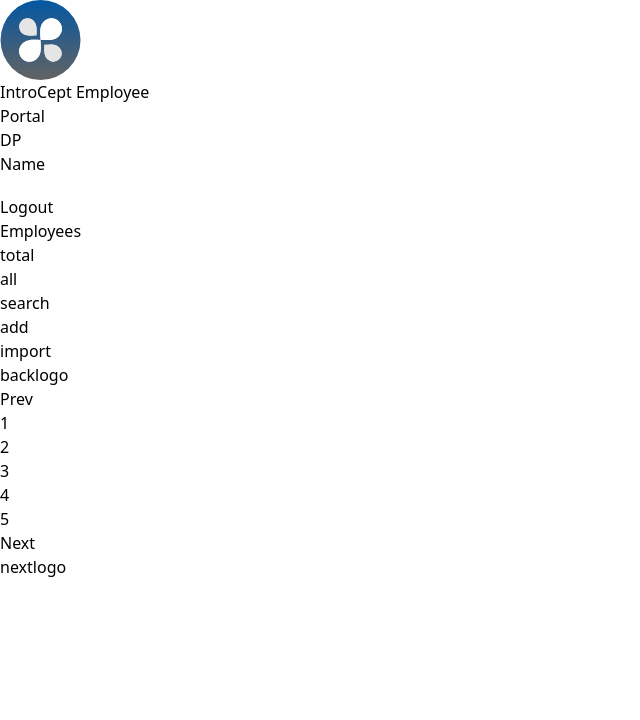
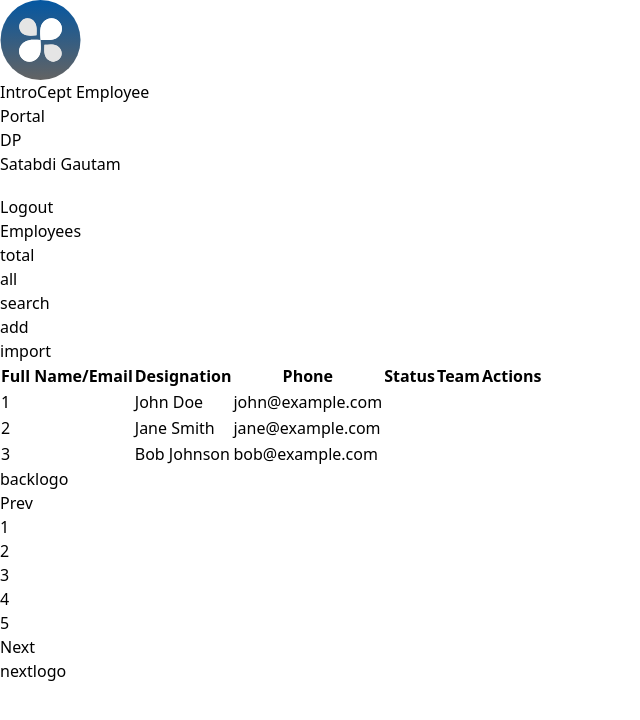
Before and after one commit to satabdiglobalyhub/EmployeeManagementSystem, a Vue app: page /employeelist in a window 1280 px wide. Shown: the top 720 px of the page, without its empty margins (0-640 px from the left). Built offline with nearby package versions, Linux system fonts and the light colour scheme.

Commit message:
WOP:employeelistingpage

```diff
--- a/src/components/CompanyHeaderLogo.vue
+++ b/src/components/CompanyHeaderLogo.vue
@@ -1,5 +1,5 @@
 <template>
-  <header class="flex flex-col justify-center items-center border-b-2">
+  <header class="flex flex-col justify-center items-center">
     <img src="../assets/companyLogo.svg" alt="CompanyLogo" />
     <div class="my-2 font-semibold flex flex-col items-center">
       <div>IntroCept Employee</div>
--- /dev/null
+++ b/src/components/EmployeeTable.vue
@@ -0,0 +1,32 @@
+<template>
+  <table>
+    <thead>
+      <tr>
+        <th>Full Name/Email</th>
+        <th>Designation</th>
+        <th>Phone</th>
+        <th>Status</th>
+        <th>Team</th>
+        <th>Actions</th>
+      </tr>
+    </thead>
+    <tbody>
+      <tr v-for="user in data" :key="user.id">
+        <td>{{ user.id }}</td>
+        <td>{{ user.name }}</td>
+        <td>{{ user.email }}</td>
+      </tr>
+    </tbody>
+  </table>
+</template>
+
+<script>
+export default {
+  props: {
+    data: {
+      type: Array,
+      default: [],
+    },
+  },
+};
+</script>
--- a/src/form/ResetPasswordForm.vue
+++ b/src/form/ResetPasswordForm.vue
@@ -1,5 +1,5 @@
 <template>
-  <div>
+  <div class="border-b-2">
     <CompanyHeaderLogo />
   </div>
   <div class="flex flex-col">
--- a/src/form/ResetPasswordSuccess.vue
+++ b/src/form/ResetPasswordSuccess.vue
@@ -1,5 +1,7 @@
 <template>
-  <CompanyHeaderLogo />
+  <div class="border-b-2">
+    <CompanyHeaderLogo />
+  </div>
   <div class="flex flex-col gap-10 py-6">
     <div class="font-bold text-3xl mt-4">Password Reset Successfull</div>
     <div class="text-slate-500">
--- a/src/pages/EmployeeListingPage.vue
+++ b/src/pages/EmployeeListingPage.vue
@@ -1,15 +1,11 @@
 <template>
   <section class="flex justify-around">
-    <div class="flex flex-col justify-center">
-      <img src="../assets/companyLogo.svg" alt="CompanyLogo" class="h-11" />
-      <div class="flex flex-col items-center">
-        <div>IntroCept Employee</div>
-        <div>Portal</div>
-      </div>
+    <div class="p-2">
+      <CompanyHeaderLogo />
     </div>
-    <div class="flex items-center gap-2">
-      <div>DP</div>
-      <div>Name</div>
+    <div class="flex items-center gap-4">
+      <div class="mt-5">DP</div>
+      <div class="mt-5">Satabdi Gautam</div>
 
       <RouterLink
         :to="{ name: 'LoginPage' }"
@@ -20,6 +16,7 @@
       </RouterLink>
     </div>
   </section>
+
   <section class="bg-slate-100 h-screen">
     <header class="flex justify-between">
       <div class="flex gap-x-2">
@@ -36,9 +33,10 @@
       </div>
     </header>
     <body>
-        <table></table>
+      <EmployeeTable :data="users"/>
     </body>
-    <footer>
+
+    <footer class="flex">
       <div>backlogo</div>
       <div>Prev</div>
       <div>1</div>
@@ -51,3 +49,23 @@
     </footer>
   </section>
 </template>
+
+<script>
+import CompanyHeaderLogo from "../components/CompanyHeaderLogo.vue";
+import EmployeeTable from "../components/EmployeeTable.vue";
+export default {
+  components: {
+    CompanyHeaderLogo,
+    EmployeeTable,
+  },
+  data() {
+    return {
+      users: [
+        { id: 1, name: "John Doe", email: "john@example.com" },
+        { id: 2, name: "Jane Smith", email: "jane@example.com" },
+        { id: 3, name: "Bob Johnson", email: "bob@example.com" },
+      ],
+    };
+  },
+};
+</script>
--- a/src/pages/LoginPage.vue
+++ b/src/pages/LoginPage.vue
@@ -3,7 +3,9 @@
     <div class="flex justify-center items-center h-screen">
       <div class="relative bg-white w-2/4 py-12 px-20 drop-shadow-xl">
         <div v-if="noRecoveryLinkNeeded">
+          <div class="border-b-2">
           <CompanyHeaderLogo />
+        </div>
           <main class="flex flex-col gap-4">
             <div v-if="rememberedPassword">
               <LoginForm @rememberedPassword="toggleRememberedPassword" />
```
